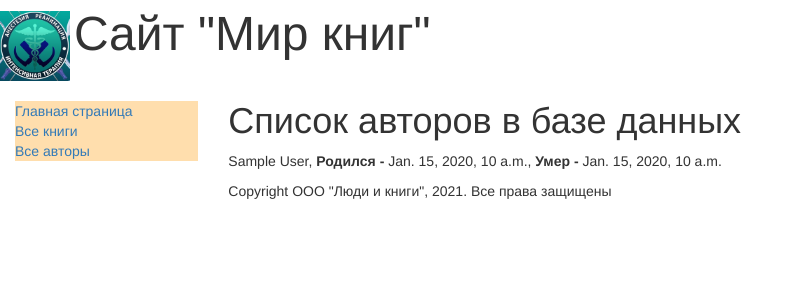
After one commit to arduan/WebBooks, a Django app: template catalog/templates/catalog/author_list.html in a window 1280 px wide. The commit adds this page. Shown: the top 300 px of the page, without its empty margins (0-804 px from the left). Run offline with Django 3.2, Linux system fonts and the light colour scheme; the template is opened without the code that fills it: most values are stand-ins (such as "Sample title", 1, 10 or a date in 2020); some libraries are stand-ins or nearby versions.

Commit message:
Страница авторов. Но не отображается даты смери и рождения.

```diff
--- a/WebBooks/urls.py
+++ b/WebBooks/urls.py
@@ -7,5 +7,6 @@ urlpatterns = [
     path('', views.index, name='index'),
     path('admin/', admin.site.urls),
     url(r'^books/$', views.BookListView.as_view(), name='books'),
-    url(r'^book/(?P<pk>\d+)$', views.BookDetailView.as_view(), name='book-detail')
+    url(r'^book/(?P<pk>\d+)$', views.BookDetailView.as_view(), name='book-detail'),
+    url(r'^authors/$', views.AuthorListView.as_view(), name='authors'),
 ]
--- a/catalog/templates/base_generic.html
+++ b/catalog/templates/base_generic.html
@@ -35,7 +35,7 @@ js/bootstrap.min.js"></script>
                 <ul class="sidebar-nav">
                     <li><a href="{% url 'index' %}">Главная страница</a></li>
                     <li><a href="{% url 'books' %}">Все книги</a></li>
-                    <li><a href="">Все авторы</a></li>
+                    <li><a href="{% url 'authors' %}">Все авторы</a></li>
                 </ul>
              {% endblock %}
             </div>
--- /dev/null
+++ b/catalog/templates/catalog/author_list.html
@@ -0,0 +1,16 @@
+{% extends 'base_generic.html' %}
+
+{% block content%}
+    <h1>Список авторов в базе данных</h1>
+
+    {% if author_list %}
+        {% for author in author_list.all %}
+        <p>{{ author.first_name }} {{ author.last_name }},
+            <strong>Родился - </strong>{{ author.date_of_birth }},
+            <strong>Умер - </strong>{{ author.date_of_death }}
+        </p>
+        {% endfor %}
+    {% else %}
+        <p>В базе данных нет авторов</p>
+    {% endif %}
+{% endblock %}
--- a/catalog/views.py
+++ b/catalog/views.py
@@ -29,3 +29,7 @@ class BookListView(generic.ListView):
 
 class BookDetailView(generic.DetailView):
     model = Book
+
+class AuthorListView(generic.ListView):
+    model = Author
+    paginate_by = 4
```
